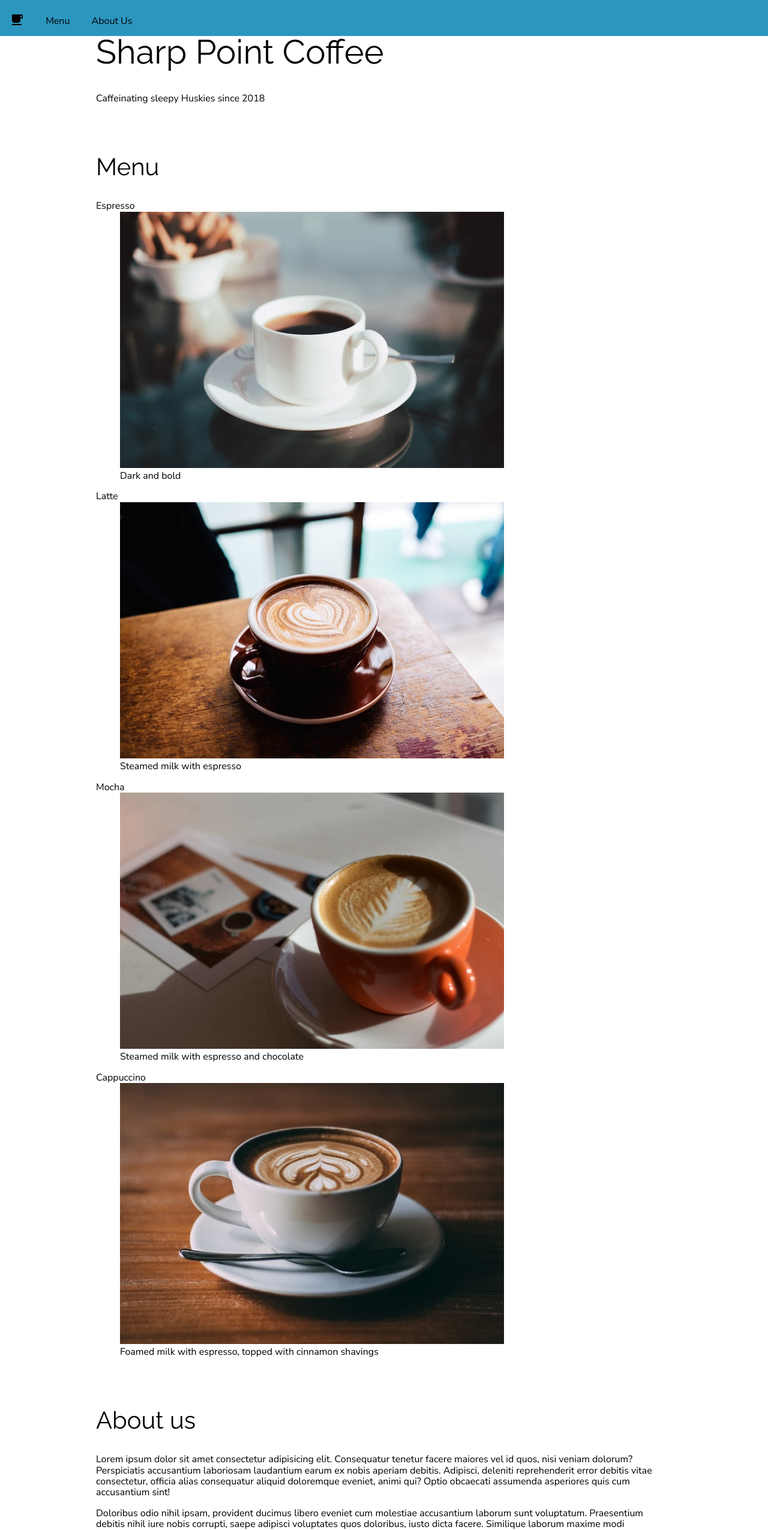
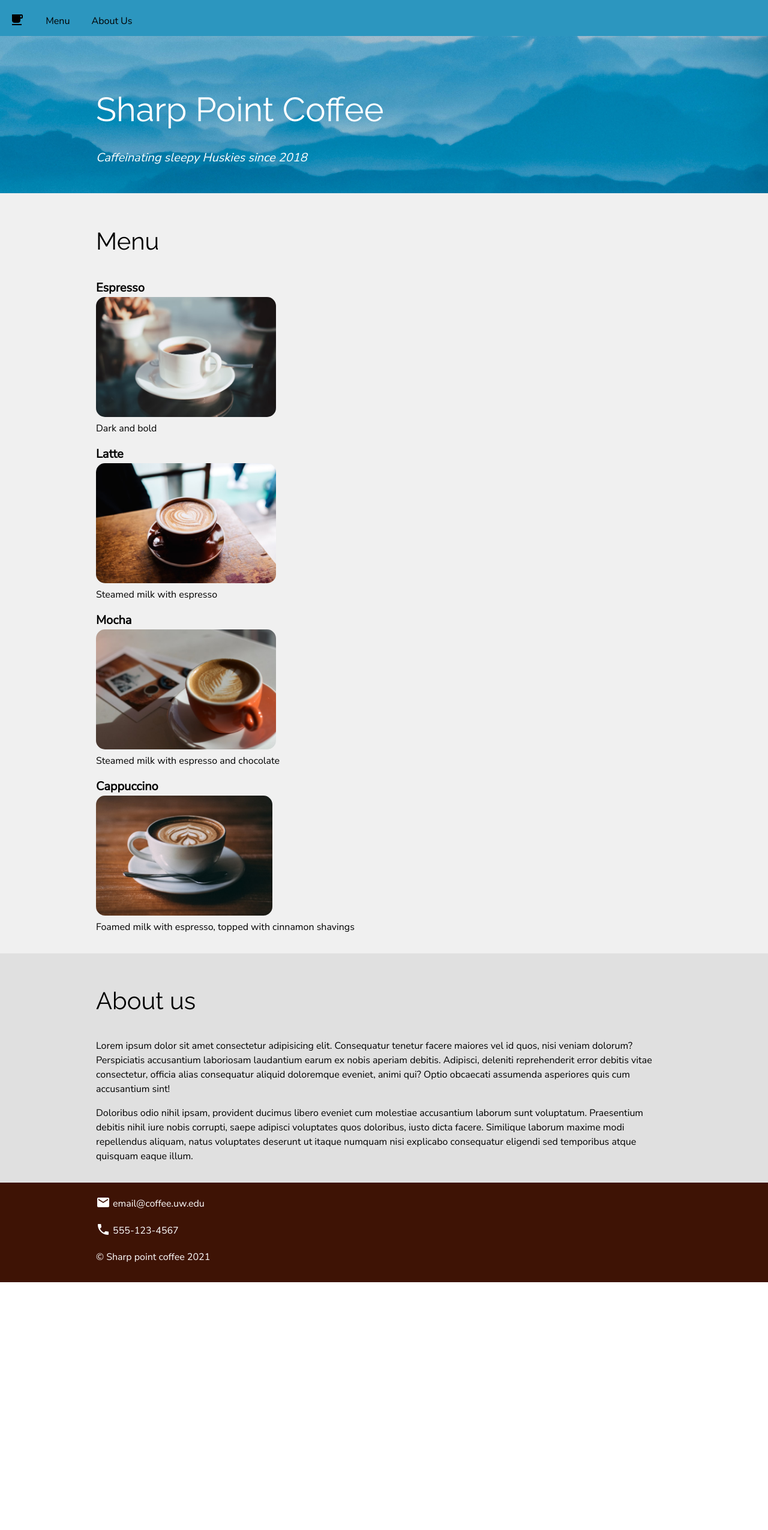
Before and after one commit to heybertrussell/lis549-sp22-exercise-04-heybertrussell, a plain HTML site: page index.html in a window 1280 px wide. Shown: the top 2550 px of the page at 60% size. After the commit the page ends 2137 px from the top, so only its background shows below. Drawn offline with nearby package versions, Linux system fonts and the light colour scheme.

Commit message:
feel like giving up

```diff
--- a/css/style.css
+++ b/css/style.css
@@ -32,7 +32,7 @@ h2{
   padding: 1rem;
 }
 
-p,dl{
+p, dl{
   margin-top: 0;
   margin-bottom: 1rem;
 } /* double check */
@@ -52,7 +52,7 @@ nav{
 
 }
 
-nav,li{
+nav li{
   display: inline;
 }
 
@@ -76,10 +76,63 @@ nav a:hover{
 
 /* –––– Header –––– */
 
+header{
+  color: white;
+  padding-top: 6rem;
+  padding-bottom: 1rem;
+  background-image: url("../img/paul-gilmore-145802-unsplash.jpg");
+  background-size: cover;
+  background-color: #0084Af;
+}
 
+.motto{
+  font-style: italic;
+  font-size: 1.25rem;
+}
 
 /* –––– Menu –––– */
 
+#menu{
+  background-color: #f0f0f0;
+  line-height: 1.5;
+}
 
+main dl dt{
+  font-size: 1.25rem;
+  font-weight: bold;
+  margin-top: 1rem;
+}
+
+main dl dd{
+  margin: 0;
+}
+
+main img{
+  height: 200px;
+  border-radius: 15px;
+}
+
+/* About */
+
+#about{
+  background-color: #e0e0e0;
+  line-height: 1.5;
+}
 
 /* Footer */
+
+footer{
+  color: white;
+  background-color: #3E1305;
+  margin: 0; /* check */
+  line-height: 1.25;
+}
+
+footer a:link{
+  color: white;
+  text-decoration: none;
+}
+
+footer p:last-child{
+  padding-top: 8px;
+}
--- a/index.html
+++ b/index.html
@@ -7,7 +7,7 @@
   <meta charset="UTF-8">
   <title>Sharp Point Coffee</title>
   <!-- This stylesheet will somewhat "normalize" the styling across browsers -->
-  <link rel="stylesheet" href="https://cdnjs.cloudflare.com/ajax/libs/normalize/8.0.0/normalize.min.css">
+  <link rel="stylesheet" href="https://cdnjs.cloudflare.com/ajax/libs/normalize/8.0.1/normalize.min.css">
   <link rel="stylesheet" href="https://fonts.googleapis.com/css2?family=Raleway">
   <link rel="stylesheet" link href="https://fonts.googleapis.com/css2?family=Nunito+Sans">
   <link rel="stylesheet" link href="https://fonts.googleapis.com/icon?family=Material+Icons">
```
